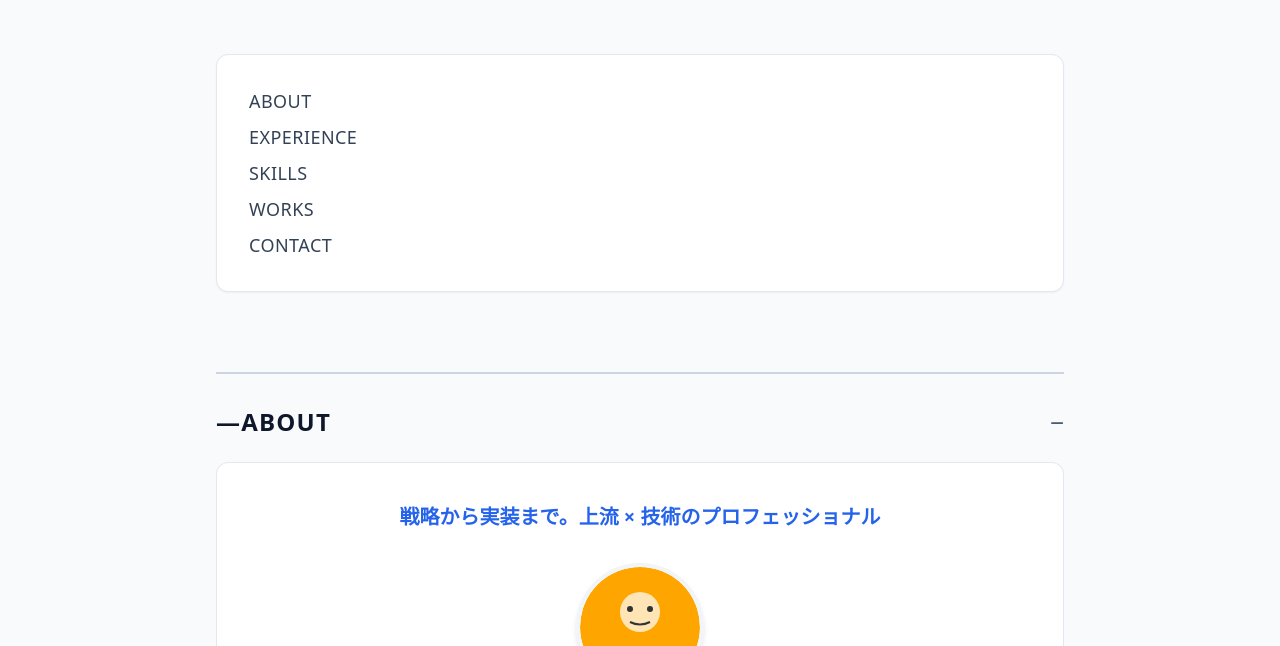
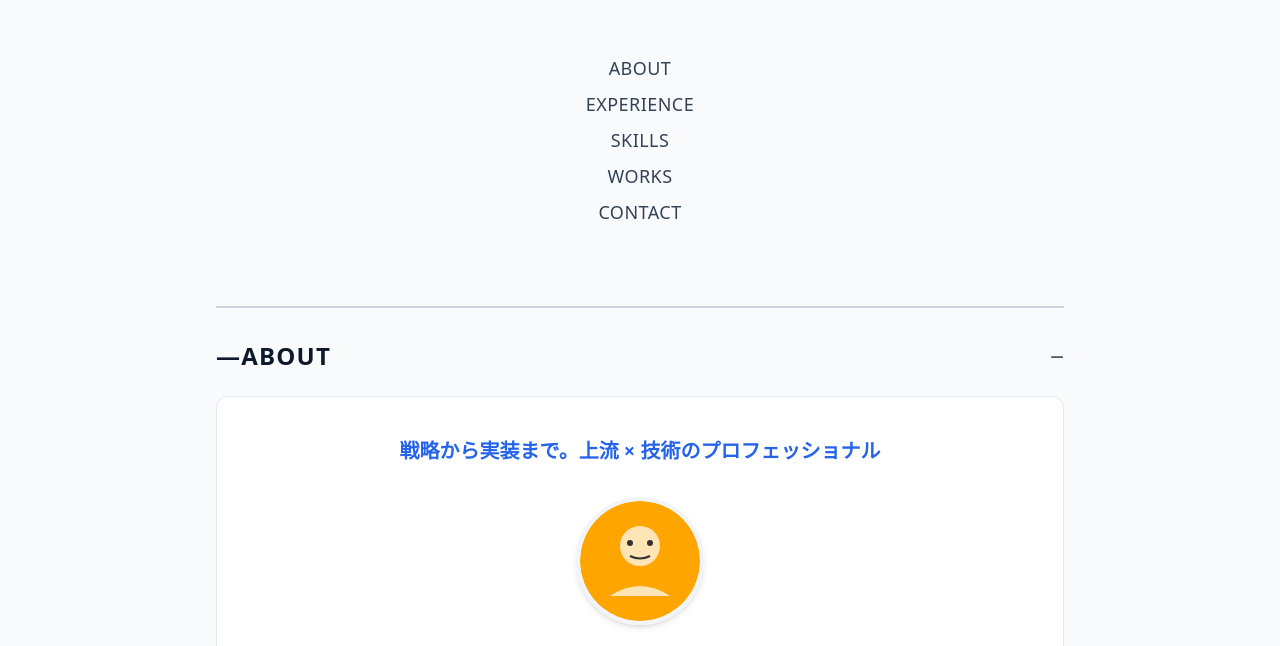
Before and after one commit to i-carrie/i-carrie.github.io, a plain HTML site: page index.html in a window 1280 px wide. Shown: the part 154-800 px from the top of the page. Drawn offline with nearby package versions, Linux system fonts and the light colour scheme.

Commit message:
Update index.html

```diff
--- a/index.html
+++ b/index.html
@@ -49,8 +49,8 @@
             <h1 class="text-5xl font-bold text-slate-900 mb-16 text-center">Carrie's Portfolio</h1>
 
             <!-- Table of Contents -->
-            <nav class="mb-20 bg-white rounded-xl border border-slate-200 p-8 shadow-sm">
-                <ul class="space-y-2 text-lg">
+            <nav class="mb-20">
+                <ul class="space-y-2 text-lg text-center">
                     <li><a href="#about" class="text-slate-700 hover:text-blue-600 transition uppercase tracking-wide">About</a></li>
                     <li><a href="#experience" class="text-slate-700 hover:text-blue-600 transition uppercase tracking-wide">Experience</a></li>
                     <li><a href="#skills" class="text-slate-700 hover:text-blue-600 transition uppercase tracking-wide">Skills</a></li>
```
